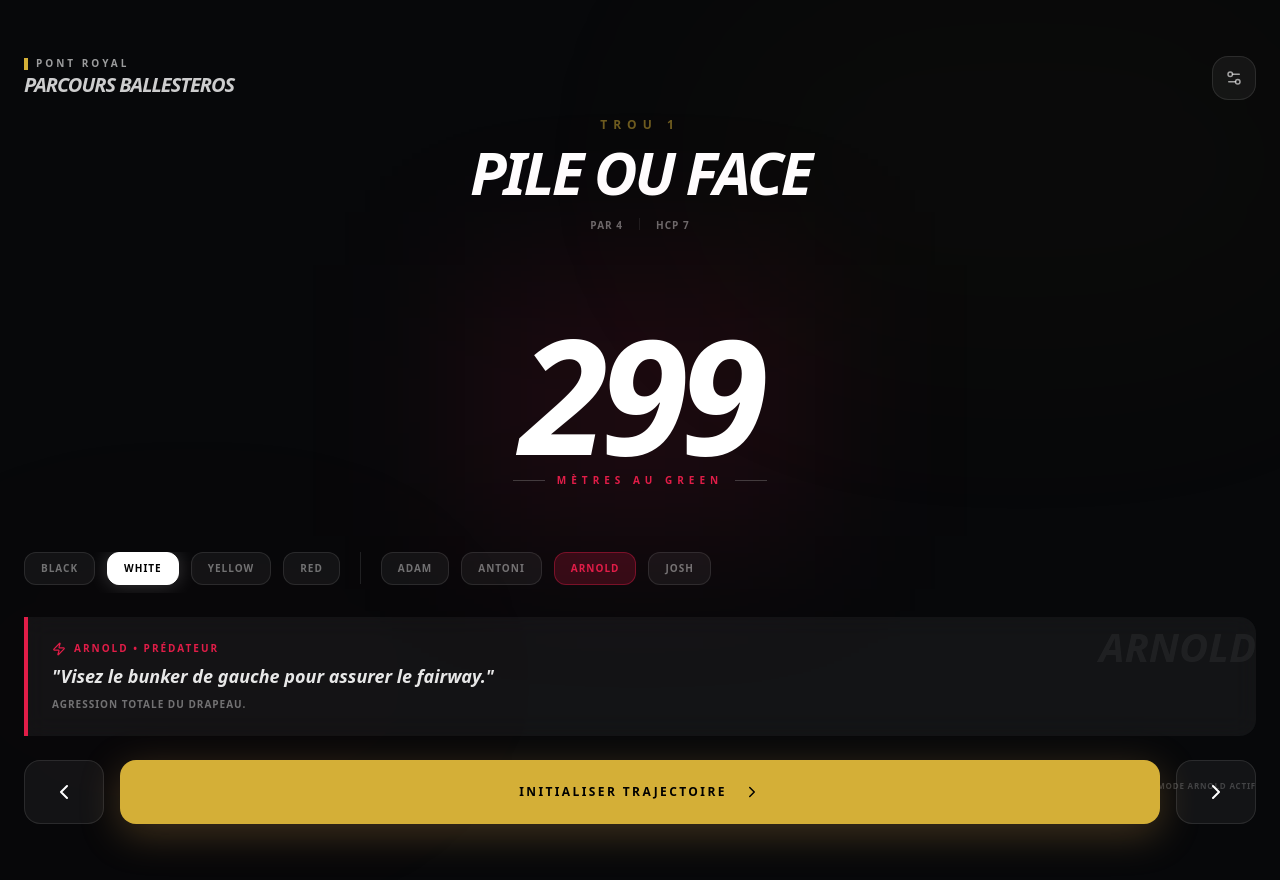
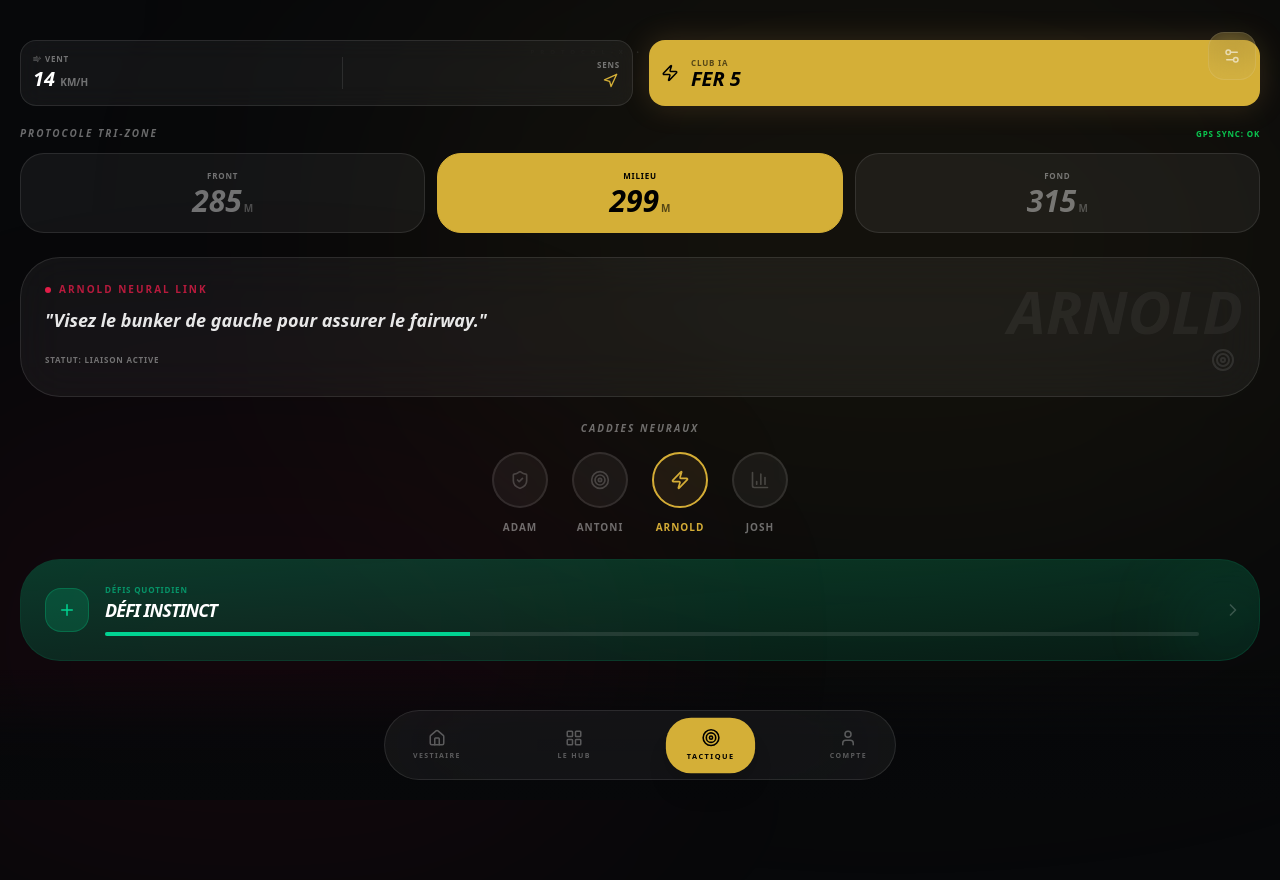
Before and after one commit to rgq0812-rgb/The-chose, a React (Vite) app: page / in a window 1280 px wide. After the commit the page ends 801 px from the top, so only its background shows below. Built offline with nearby package versions, Linux system fonts and the light colour scheme.

Commit message:
feat: Add new icons and refine persona messages
Introduces new icons for better UI representation and updates existing persona messages to be more concise and impactful. This enhances the user experience within the Tactical HUD.

```diff
--- a/src/components/TacticalHUD.tsx
+++ b/src/components/TacticalHUD.tsx
@@ -2,7 +2,21 @@ import React, { useState } from 'react';
 import { motion, AnimatePresence } from 'motion/react';
 import { useTactical } from '../context/TacticalContext';
 import { COLORS } from '../constants';
-import { ChevronRight, ChevronLeft, ShieldCheck, Zap, Target, BarChart3, Settings2 } from 'lucide-react';
+import {
+  ChevronRight,
+  ChevronLeft,
+  ShieldCheck,
+  Zap,
+  Target,
+  BarChart3,
+  Settings2,
+  Wind,
+  Plus,
+  Home,
+  LayoutGrid,
+  User,
+  Navigation2
+} from 'lucide-react';
 import { Mode } from '../types';
 
 const TacticalHUD = () => {
@@ -25,210 +39,241 @@ const TacticalHUD = () => {
   // Personas mapping
   const PERSONAS = {
     strat: { name: 'ADAM', sub: 'STRATÈGE', icon: ShieldCheck, color: '#3b82f6', msg: 'Sécurité, milieu de fairway.' },
-    mage: { name: 'ANTONI', sub: 'MAGE', icon: Target, color: '#a855f7', msg: 'Créativité (Draw/Fade/Stinger).' },
+    mage: { name: 'ANTONI', sub: 'MAGE', icon: Target, color: '#a855f7', msg: 'Liaison ANTONI. Le vent est ton allié.' },
     pred: { name: 'ARNOLD', sub: 'PRÉDATEUR', icon: Zap, color: '#e11d48', msg: 'Agression totale du drapeau.' },
-    clock: { name: 'JOSH', sub: 'HORLOGER', icon: BarChart3, color: '#fbbf24', msg: 'Chiffres bruts, zéro adjectif.' }
+    clock: { name: 'JOSH', sub: 'HORLOGER', icon: BarChart3, color: '#fbbf24', msg: 'Zéro adjectif. Chiffres bruts.' }
   };
 
   const currentPersona = PERSONAS[caddieMode];
 
-  const handleNext = () => {
-    setCurrentHoleIndex((currentHoleIndex + 1) % holes.length);
-  };
+  const handleNext = () => setCurrentHoleIndex((currentHoleIndex + 1) % holes.length);
+  const handlePrev = () => setCurrentHoleIndex((currentHoleIndex - 1 + holes.length) % holes.length);
 
-  const handlePrev = () => {
-    setCurrentHoleIndex((currentHoleIndex - 1 + holes.length) % holes.length);
-  };
-
-  // Vigor effect: if vigor < 50%, suggest +1 club (but distances remain real)
   const vigorWarning = vigor < 50;
 
+  // Distances Tri-Zone (basées sur le milieu)
+  const distMid = (hole.distanceTee as any)[selectedTee] || hole.distanceTee.white;
+  const distFront = distMid - 14;
+  const distBack = distMid + 16;
+
   return (
-    <div className="min-h-screen bg-[#07080a] text-white p-6 flex flex-col justify-between font-sans overflow-hidden select-none relative">
-      {/* BACKGROUND DECOR */}
-      <div className="fixed inset-0 pointer-events-none z-0 opacity-20">
-        <div className="absolute top-[-10%] right-[-10%] w-[60%] h-[60%] bg-gold/10 rounded-full blur-[120px]" style={{ background: `${COLORS.GOLD}1a` }} />
-        <div className="absolute bottom-[-10%] left-[-10%] w-[50%] h-[50%] bg-rose-600/5 rounded-full blur-[100px]" />
+    <div className="min-h-screen bg-[#07080a] text-white flex flex-col font-sans overflow-hidden select-none relative pb-[calc(100px+env(safe-area-inset-bottom))]">
+      {/* BACKGROUND ELEMENTS */}
+      <div className="fixed inset-0 pointer-events-none z-0">
+        <div className="absolute top-[-10%] right-[-10%] w-[80%] h-[80%] bg-gold/5 rounded-full blur-[150px]" style={{ background: `${COLORS.GOLD}10` }} />
+        <div className="absolute bottom-[-10%] left-[-10%] w-[60%] h-[60%] bg-rose-600/5 rounded-full blur-[120px]" />
       </div>
 
-      {/* TOP HEADER: COURSE & SETTINGS */}
-      <div className="relative z-20 flex justify-between items-start pt-8">
-        <div>
-          <div className="flex items-center gap-2 mb-1">
-            <div className="w-1 h-3 bg-gold" style={{ backgroundColor: COLORS.GOLD }} />
-            <span className="text-[10px] font-black tracking-[0.3em] uppercase opacity-60">
-              {currentCourse.name}
-            </span>
+      {/* TOP BAR: CLIMAT & CLUB IA */}
+      <div className="relative z-20 flex gap-4 p-5 pt-10">
+        <div className="flex-1 bg-white/5 border border-white/10 rounded-2xl p-3 backdrop-blur-md flex items-center justify-between">
+          <div className="flex flex-col">
+            <div className="flex items-center gap-1 opacity-40 text-[8px] font-black uppercase tracking-widest">
+              <Wind size={8} /> Vent
             </div>
-          <h2 className="text-xl font-black italic tracking-tighter uppercase leading-none opacity-80">
-            {currentCourse.subtitle}
-          </h2>
+            <div className="text-xl font-black italic">14 <span className="text-[10px] opacity-40 not-italic">KM/H</span></div>
           </div>
-
-        <button
-          onClick={() => setShowToleSelector(!showTeeSelector)}
-          className="p-3 bg-white/5 rounded-2xl border border-white/10 active:scale-90 transition-transform"
-        >
-          <Settings2 size={18} className="text-white/60" />
-        </button>
-      </div>
-
-      {/* MAIN HUD CONTENT */}
-      <AnimatePresence mode="wait">
-        <motion.div
-          key={hole.number}
-          initial={{ opacity: 0, x: 20 }}
-          animate={{ opacity: 1, x: 0 }}
-          exit={{ opacity: 0, x: -20 }}
-          className="relative z-10 flex flex-col items-center py-4"
-        >
-          {/* HOLE INFO */}
-          <div className="flex flex-col items-center mb-8">
-             <motion.span
-               initial={{ opacity: 0 }}
-               animate={{ opacity: 0.5 }}
-               className="text-[12px] font-black tracking-[0.5em] uppercase mb-2"
-               style={{ color: COLORS.GOLD }}
-             >
-              TROU {hole.number}
-            </motion.span>
-            <h1 className="text-6xl font-black italic uppercase tracking-tighter leading-none text-center">
-              {hole.name}
-            </h1>
-            <div className="flex gap-4 mt-4 text-[10px] font-bold tracking-widest uppercase opacity-40">
-              <span>PAR {hole.par}</span>
-              <span className="w-[1px] h-3 bg-white/20" />
-              <span>HCP {hole.handicap}</span>
+          <div className="w-[1px] h-8 bg-white/10" />
+          <div className="flex flex-col text-right">
+            <span className="opacity-40 text-[8px] font-black uppercase tracking-widest">SENS</span>
+            <Navigation2 size={16} className="rotate-45 text-gold ml-auto" style={{ color: COLORS.GOLD }} />
           </div>
         </div>
 
-          {/* DISTANCE DISPLAY */}
-          <div className="relative flex flex-col items-center justify-center p-12">
-             <div className="absolute inset-0 bg-gold/5 blur-[80px] pointer-events-none" style={{ background: `${currentPersona.color}1a` }} />
-
-             <div className="relative z-10 flex flex-col items-center">
-                <span className="text-[160px] font-black italic leading-none tracking-tighter mb-0 tabular-nums">
-                  {(hole.distanceTee as any)[selectedTee] || hole.distanceTee.white}
-                </span>
-
-                <div className="flex items-center gap-3">
-                  <div className="h-[1px] w-8 bg-white/20" />
-                  <span className="text-[10px] font-black tracking-[0.5em] uppercase" style={{ color: currentPersona.color }}>
-                    MÈTRES AU GREEN
-                  </span>
-                  <div className="h-[1px] w-8 bg-white/20" />
+        <div className="flex-1 bg-gold rounded-2xl p-3 flex items-center gap-3 shadow-[0_0_30px_rgba(201,150,74,0.2)]" style={{ backgroundColor: COLORS.GOLD }}>
+          <Zap size={18} className="text-black" />
+          <div>
+            <div className="text-black/60 text-[8px] font-black uppercase tracking-widest">CLUB IA</div>
+            <div className="text-xl text-black font-black italic uppercase leading-none">FER 5</div>
           </div>
         </div>
+      </div>
+
+      {/* MAIN VIEWPORT */}
+      <div className="flex-1 px-5 space-y-6 overflow-y-auto no-scrollbar pb-10">
+
+        {/* TRI-ZONE PROTOCOL */}
+        <section className="space-y-3">
+          <div className="flex justify-between items-center">
+            <h3 className="text-[10px] font-black italic uppercase tracking-[0.2em] opacity-40">Protocole Tri-Zone</h3>
+            <span className="text-[8px] font-black text-green-500 tracking-widest uppercase">GPS SYNC: OK</span>
+          </div>
+
+          <div className="grid grid-cols-3 gap-3">
+            {[
+              { label: 'FRONT', dist: distFront, active: false },
+              { label: 'MILIEU', dist: distMid, active: true, color: COLORS.GOLD },
+              { label: 'FOND', dist: distBack, active: false }
+            ].map((zone) => (
+              <div
+                key={zone.label}
+                className={`p-4 rounded-3xl border transition-all flex flex-col items-center justify-center relative overflow-hidden ${
+                  zone.active
+                  ? 'bg-gold border-gold text-black'
+                  : 'bg-white/5 border-white/10 text-white/40'
+                }`}
+                style={zone.active ? { backgroundColor: zone.color, borderColor: zone.color } : {}}
+              >
+                <span className="text-[8px] font-black tracking-widest uppercase mb-1">{zone.label}</span>
+                <div className="text-3xl font-black italic tabular-nums leading-none">
+                  {zone.dist}<span className="text-[10px] ml-0.5 opacity-60 not-italic">M</span>
+                </div>
+              </div>
+            ))}
+          </div>
+        </section>
+
+        {/* NEURAL LINK ADVICE */}
+        <AnimatePresence mode="wait">
+          <motion.div
+            key={caddieMode + hole.number}
+            initial={{ opacity: 0, y: 10 }}
+            animate={{ opacity: 1, y: 0 }}
+            className="p-6 bg-white/5 border border-white/10 rounded-[2.5rem] backdrop-blur-xl relative overflow-hidden"
+          >
+            <div className="absolute top-2 right-4 opacity-5 italic text-[60px] font-black pointer-events-none uppercase">
+              {currentPersona.name}
+            </div>
+
+            <div className="flex items-center gap-2 mb-3">
+              <div className="w-1.5 h-1.5 rounded-full" style={{ backgroundColor: currentPersona.color }} />
+              <span className="text-[10px] font-black uppercase tracking-[0.2em] opacity-80" style={{ color: currentPersona.color }}>
+                {currentPersona.name} NEURAL LINK
+              </span>
+            </div>
+
+            <p className="text-lg font-bold italic leading-tight text-white/90 pr-10">
+              "{vigorWarning ? "Vigueur faible. Propose +1 club de sécurité." : hole.tip}"
+            </p>
+
+            <div className="mt-4 flex items-center justify-between">
+              <div className="text-[8px] font-black uppercase tracking-widest opacity-40">Statut: Liaison active</div>
+              <Target size={24} className="opacity-10" />
             </div>
           </motion.div>
         </AnimatePresence>
 
-      {/* CONTROLS AREA */}
-      <div className="relative z-20 space-y-6">
+        {/* CADDIES SELECTION */}
+        <section className="space-y-4">
+          <h3 className="text-[10px] font-black italic uppercase tracking-[0.2em] opacity-40 text-center">Caddies Neuraux</h3>
+          <div className="flex justify-center gap-6">
+            {(Object.entries(PERSONAS) as [Mode, any][]).map(([key, p]) => (
+              <button
+                key={key}
+                onClick={() => setCaddieMode(key)}
+                className="flex flex-col items-center gap-3 transition-transform active:scale-90"
+              >
+                <div className={`w-14 h-14 rounded-full border-2 flex items-center justify-center transition-all ${
+                  caddieMode === key
+                  ? 'border-gold bg-gold/10'
+                  : 'border-white/10 bg-white/5'
+                }`} style={caddieMode === key ? { borderColor: COLORS.GOLD } : {}}>
+                  <p.icon size={20} style={{ color: caddieMode === key ? COLORS.GOLD : 'rgba(255,255,255,0.2)' }} />
+                </div>
+                <span className={`text-[10px] font-black tracking-widest uppercase ${
+                  caddieMode === key ? 'text-gold' : 'opacity-40'
+                }`} style={caddieMode === key ? { color: COLORS.GOLD } : {}}>
+                  {p.name}
+                </span>
+              </button>
+            ))}
+          </div>
+        </section>
 
-        {/* TEE & PERSONA QUICK SELECT */}
-        <div className="flex gap-3 overflow-x-auto pb-2 no-scrollbar">
+        {/* DEFI INSTINCT (GLITCH FIXED) */}
+        <div className="p-6 bg-emerald-500/10 border border-emerald-500/20 rounded-[2.5rem] relative overflow-hidden group">
+          <div className="absolute inset-0 bg-gradient-to-br from-emerald-500/20 to-transparent" />
+          <div className="relative z-10 flex items-center justify-between">
+            <div className="p-3 bg-emerald-500/20 rounded-2xl border border-emerald-500/30">
+              <Plus className="text-emerald-400" size={18} />
+            </div>
+            <div className="flex-1 px-4">
+              <div className="text-[8px] font-black uppercase tracking-widest text-emerald-400/60">Défis Quotidien</div>
+              <div className="text-lg font-black italic uppercase tracking-tighter">Défi Instinct</div>
+              <div className="w-full h-1 bg-white/10 mt-2 rounded-full overflow-hidden">
+                <div className="w-1/3 h-full bg-emerald-400" />
+              </div>
+            </div>
+            <ChevronRight className="opacity-20 translate-x-2" size={20} />
+          </div>
+          {/* Subtle decoration to replace the glitch */}
+          <div className="absolute -bottom-4 -right-4 w-24 h-24 bg-emerald-500/10 rounded-full blur-2xl" />
+        </div>
+      </div>
+
+      {/* BOTTOM TAB BAR */}
+      <div className="fixed bottom-0 left-0 right-0 p-5 z-50 bg-gradient-to-t from-[#07080a] via-[#07080a]/90 to-transparent pt-10">
+        <div className="bg-white/5 backdrop-blur-3xl border border-white/10 rounded-[2.5rem] p-2 flex items-center justify-between max-w-lg mx-auto">
+          {[
+            { icon: Home, label: 'VESTIAIRE' },
+            { icon: LayoutGrid, label: 'LE HUB' },
+            { icon: Target, label: 'TACTIQUE', active: true },
+            { icon: User, label: 'COMPTE' }
+          ].map((item) => (
+            <button
+              key={item.label}
+              className={`flex flex-col items-center gap-1 px-5 py-2.5 rounded-3xl transition-all ${
+                item.active ? 'bg-gold text-black shadow-xl scale-105' : 'opacity-30'
+              }`}
+              style={item.active ? { backgroundColor: COLORS.GOLD } : {}}
+            >
+              <item.icon size={18} />
+              <span className="text-[7px] font-black tracking-[0.2em] uppercase">{item.label}</span>
+            </button>
+          ))}
+        </div>
+      </div>
+
+      {/* TEE SELECTOR BUTTON (Quick access bottom right) */}
+      <button
+        onClick={() => setShowToleSelector(true)}
+        className="fixed top-8 right-6 z-50 w-12 h-12 bg-white/5 border border-white/10 rounded-2xl flex items-center justify-center backdrop-blur-xl active:scale-90 transition-transform"
+      >
+        <Settings2 size={18} className="opacity-60" />
+      </button>
+
+      {/* OVERLAY: TEE CONFIG */}
+      <AnimatePresence>
+        {showTeeSelector && (
+          <motion.div
+            initial={{ opacity: 0, scale: 1.1 }}
+            animate={{ opacity: 1, scale: 1 }}
+            exit={{ opacity: 0, scale: 1.1 }}
+            className="fixed inset-0 z-[100] bg-[#07080a]/95 backdrop-blur-2xl flex flex-col items-center justify-center p-8"
+          >
+            <h2 className="text-4xl font-black italic uppercase mb-16 tracking-tighter">Configuration Tactique</h2>
+
+            <div className="grid grid-cols-2 gap-4 w-full max-w-md">
               {(['black', 'white', 'yellow', 'red'] as const).map((tee) => (
                  <button
                     key={tee}
-              onClick={() => setSelectedTee(tee)}
-              className={`flex-none px-4 py-2 rounded-xl text-[10px] font-black uppercase tracking-widest border transition-all ${
+                    onClick={() => { setSelectedTee(tee); setShowToleSelector(false); }}
+                    className={`h-24 rounded-3xl border-2 flex flex-col items-center justify-center gap-2 transition-all ${
                       selectedTee === tee
-                ? 'bg-white text-black border-white shadow-[0_0_20px_rgba(255,255,255,0.2)]'
-                : 'bg-white/5 text-white/40 border-white/10'
+                      ? 'border-gold bg-gold/10'
+                      : 'border-white/10 bg-white/5'
                     }`}
+                    style={selectedTee === tee ? { borderColor: COLORS.GOLD } : {}}
                  >
-              {tee}
-            </button>
-          ))}
-          <div className="w-[1px] h-8 bg-white/10 flex-none mx-2" />
-          {(Object.keys(PERSONAS) as Mode[]).map((mode) => (
-            <button
-              key={mode}
-              onClick={() => setCaddieMode(mode)}
-              className={`flex-none px-4 py-2 rounded-xl text-[10px] font-black uppercase tracking-widest border transition-all ${
-                caddieMode === mode
-                ? 'bg-gold/20 text-gold border-gold/40'
-                : 'bg-white/5 text-white/40 border-white/10'
-              }`}
-              style={caddieMode === mode ? { backgroundColor: `${PERSONAS[mode].color}33`, color: PERSONAS[mode].color, borderColor: `${PERSONAS[mode].color}66` } : {}}
-            >
-              {PERSONAS[mode].name}
+                    <div className={`w-3 h-3 rounded-full ${tee === 'black' ? 'bg-black border border-white/20' : tee === 'white' ? 'bg-white' : tee === 'yellow' ? 'bg-yellow-400' : 'bg-red-500'}`} />
+                    <span className="font-black italic uppercase tracking-widest text-xs">{tee}</span>
                  </button>
               ))}
             </div>
 
-        {/* CADDIE ADVICE BOX */}
-        <motion.div
-          key={caddieMode}
-          initial={{ opacity: 0, y: 10 }}
-          animate={{ opacity: 1, y: 0 }}
-          className="p-6 bg-white/5 border-l-[4px] rounded-r-2xl backdrop-blur-md relative overflow-hidden"
-          style={{ borderLeftColor: currentPersona.color }}
-        >
-          <div className="absolute top-0 right-0 p-2 opacity-5 italic text-[40px] font-black -translate-y-2 translate-x-2">
-            {currentPersona.name}
-          </div>
-
-          <div className="flex items-center gap-2 mb-2">
-            <currentPersona.icon size={14} style={{ color: currentPersona.color }} />
-            <span className="text-[10px] font-black uppercase tracking-[0.2em]" style={{ color: currentPersona.color }}>
-              {currentPersona.name} • {currentPersona.sub}
-            </span>
-          </div>
-
-          <p className="text-lg font-bold italic leading-snug text-white/90 pr-12">
-            "{vigorWarning ? "Vigueur faible. Propose +1 club." : hole.tip}"
-          </p>
-          <p className="text-[10px] mt-2 opacity-40 uppercase tracking-widest font-bold">
-            {currentPersona.msg}
-          </p>
-        </motion.div>
-
-        {/* BOTTOM NAVIGATION */}
-        <div className="flex gap-4 pb-8">
-          <button
-            onClick={handlePrev}
-            className="w-20 h-16 bg-white/5 rounded-2xl flex items-center justify-center border border-white/10 active:scale-90 transition-all"
-          >
-            <ChevronLeft size={24} />
-          </button>
-
-          <button className="flex-1 h-16 bg-gold rounded-2xl flex items-center justify-center gap-4 group active:scale-95 transition-all shadow-[0_10px_40px_rgba(201,150,74,0.3)]" style={{ backgroundColor: COLORS.GOLD }}>
-            <span className="text-black text-xs font-black uppercase tracking-[0.2em]">Initialiser Trajectoire</span>
-            <ChevronRight size={18} className="text-black group-hover:translate-x-1 transition-transform" />
-          </button>
-
-          <button
-            onClick={handleNext}
-            className="w-20 h-16 bg-white/5 rounded-2xl flex items-center justify-center border border-white/10 active:scale-90 transition-all"
-          >
-            <ChevronRight size={24} />
-          </button>
-        </div>
-      </div>
-
-      {/* TEE OVERLAY / MORE OPTIONS (could expand later) */}
-      {showTeeSelector && (
-        <motion.div
-          initial={{ opacity: 0 }}
-          animate={{ opacity: 1 }}
-          className="fixed inset-0 z-50 bg-[#07080a]/90 backdrop-blur-xl p-12 flex flex-col items-center justify-center"
-        >
-          <h2 className="text-3xl font-black italic uppercase mb-12 tracking-tighter">Paramètres Tactiques</h2>
-          {/* Add more settings here if needed */}
             <button
               onClick={() => setShowToleSelector(false)}
-            className="px-12 py-4 bg-white text-black font-black uppercase tracking-widest rounded-2xl"
+              className="mt-16 w-16 h-16 bg-white/5 border border-white/10 rounded-full flex items-center justify-center active:scale-95 transition-all"
             >
-            Fermer
+              <Zap size={24} />
             </button>
           </motion.div>
         )}
+      </AnimatePresence>
 
-      {/* PERSONA WHISPER (Voice First Feel) */}
-      <div className="fixed bottom-2 right-6 opacity-20 text-[8px] font-black tracking-widest uppercase">
-        Liaison confirmée • Mode {currentPersona.name} actif
+      {/* WHISPER DECOR */}
+      <div className="fixed top-12 left-1/2 -translate-x-1/2 opacity-10 text-[6px] font-black tracking-[1em] uppercase pointer-events-none">
+        Protocol-X • Onyx Layer
       </div>
     </div>
   );
```
Lines whose indentation alone changed are shown as unchanged.
